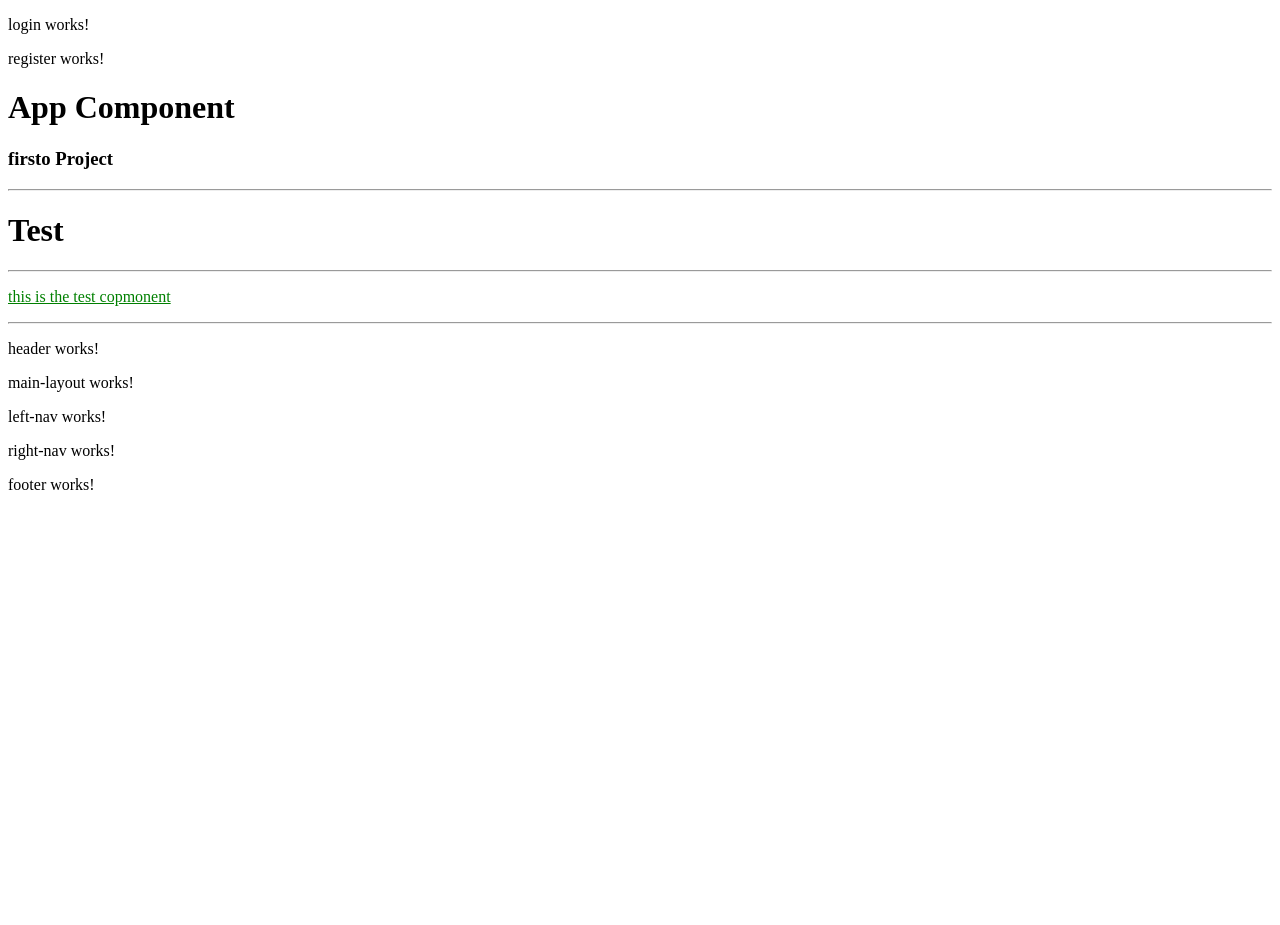
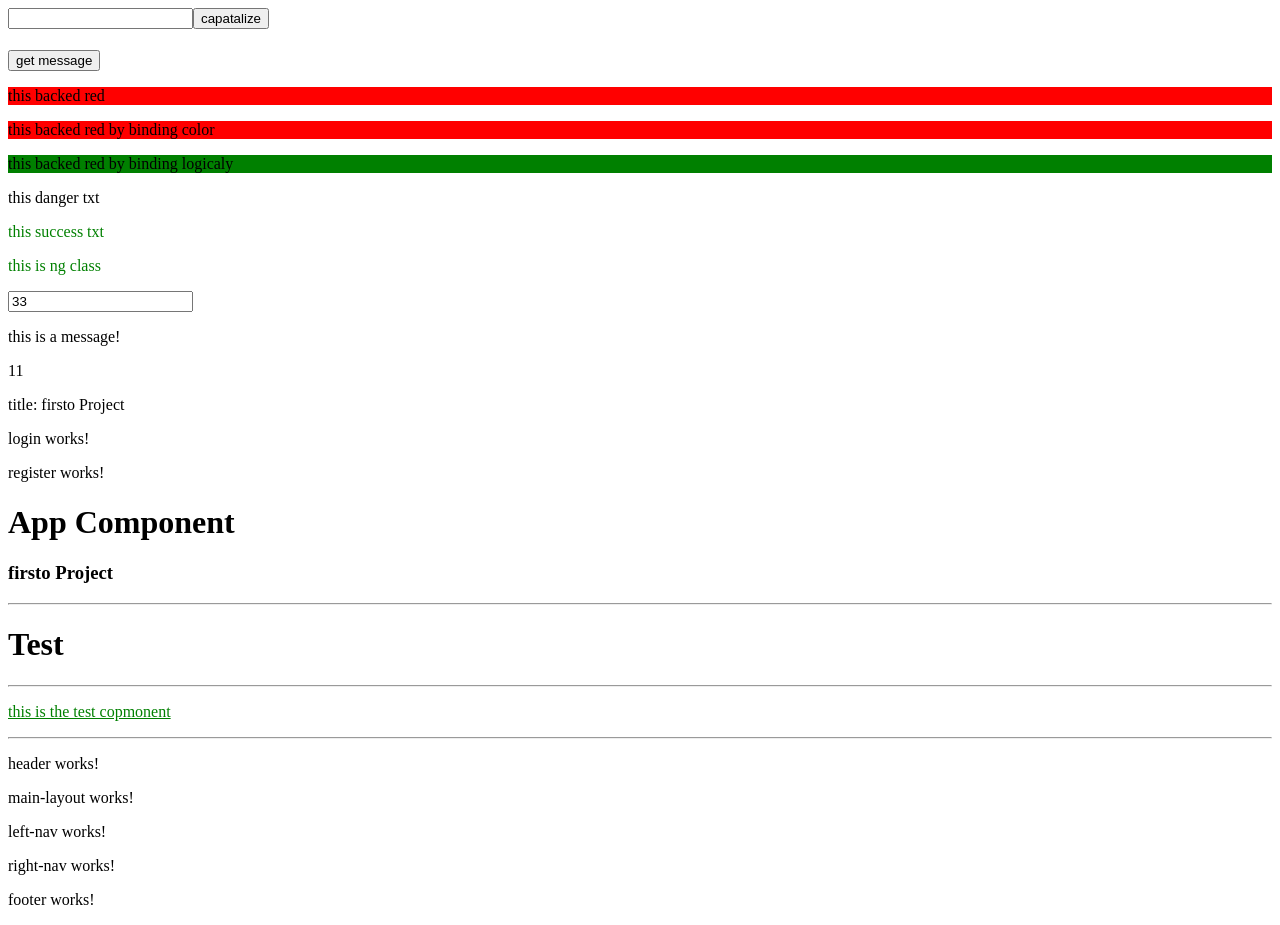
Before and after one commit to mahmudbirecikli/ang-app, an Angular app: page / in a window 1280 px wide. Before the commit the page ends 800 px from the top, so only its background shows below. Built offline with nearby package versions, Linux system fonts and the light colour scheme.

Commit message:
adding binding methods

```diff
--- a/src/app/app.component.html
+++ b/src/app/app.component.html
@@ -1,3 +1,25 @@
+<input type="text" #txtVal>
+<button type="button" (click)="changeVal(txtVal.value)">capatalize</button>
+<h1>{{valMessage}}</h1>
+
+<button id="btn1" (click)="GetMessage()">get message</button>
+<p style="background-color: red;"> this backed red</p>
+<p [style.background-color]="'red'">this backed red by binding color</p>
+<p [style.background-color]="isSuc?'green':'red'">this backed red by binding logicaly</p>
+<!-- <p class="txt-danger">this danger txt</p> -->
+<p [class.txt-danger]="!isSuc">this danger txt</p>
+
+<!-- <p class="txt-success">this success txt</p> -->
+<p [class.txt-success]="isSuc">this success txt</p>
+
+<p [ngClass]="_ngClass">this is ng class</p>
+
+<input type="text" [id]="_id" [value]="_value">
+
+<p>{{msg}}</p>
+<p>{{5+6}}</p>
+<p>{{"title: " + title}}</p>
+
 <app-login></app-login>
 <app-register></app-register>
 <h1>App Component</h1>
@@ -8,4 +30,5 @@
 <hr>
 <app-header></app-header>
 <app-main-layout></app-main-layout>
+<!-- {{_Msg()}} -->
 <app-footer></app-footer>
--- a/src/app/app.component.scss
+++ b/src/app/app.component.scss
@@ -0,0 +1,7 @@
+.txt-danger {
+    color: red;
+}
+
+.txt-success {
+    color: green;
+}
--- a/src/app/app.component.ts
+++ b/src/app/app.component.ts
@@ -6,16 +6,34 @@ import { FooterComponent } from './Components/footer/footer.component';
 import { MainLayoutComponent } from './Components/main-layout/main-layout.component';
 import { LoginComponent } from '../identity/login/login.component';
 import { RegisterComponent } from '../identity/register/register.component';
+import { NgClass, UpperCasePipe } from '@angular/common';
 
 @Component({
   selector: 'app-root',
   standalone: true,
   imports: [RouterOutlet, TestComponent, HeaderComponent, FooterComponent, MainLayoutComponent,
-    LoginComponent, RegisterComponent
-  ],
+    LoginComponent, RegisterComponent, NgClass],
   templateUrl: './app.component.html',
   styleUrl: './app.component.scss'
 })
 export class AppComponent {
+  _id = 'txt5';
+  _value: number = 33;
   title = 'firsto Project';
+  msg: string = 'this is a message!';
+  _Msg() {
+    alert(this.msg);
+  }
+  isSuc: boolean = true;
+  _ngClass = {
+    "txt-success": this.isSuc,
+    "txt-danger": !this.isSuc
+  }
+  GetMessage() { alert("get message button was clicked!") }
+
+  valMessage: string = '';
+  changeVal(input: string) {
+    this.valMessage = input.toUpperCase();
+
+  }
 }
```
